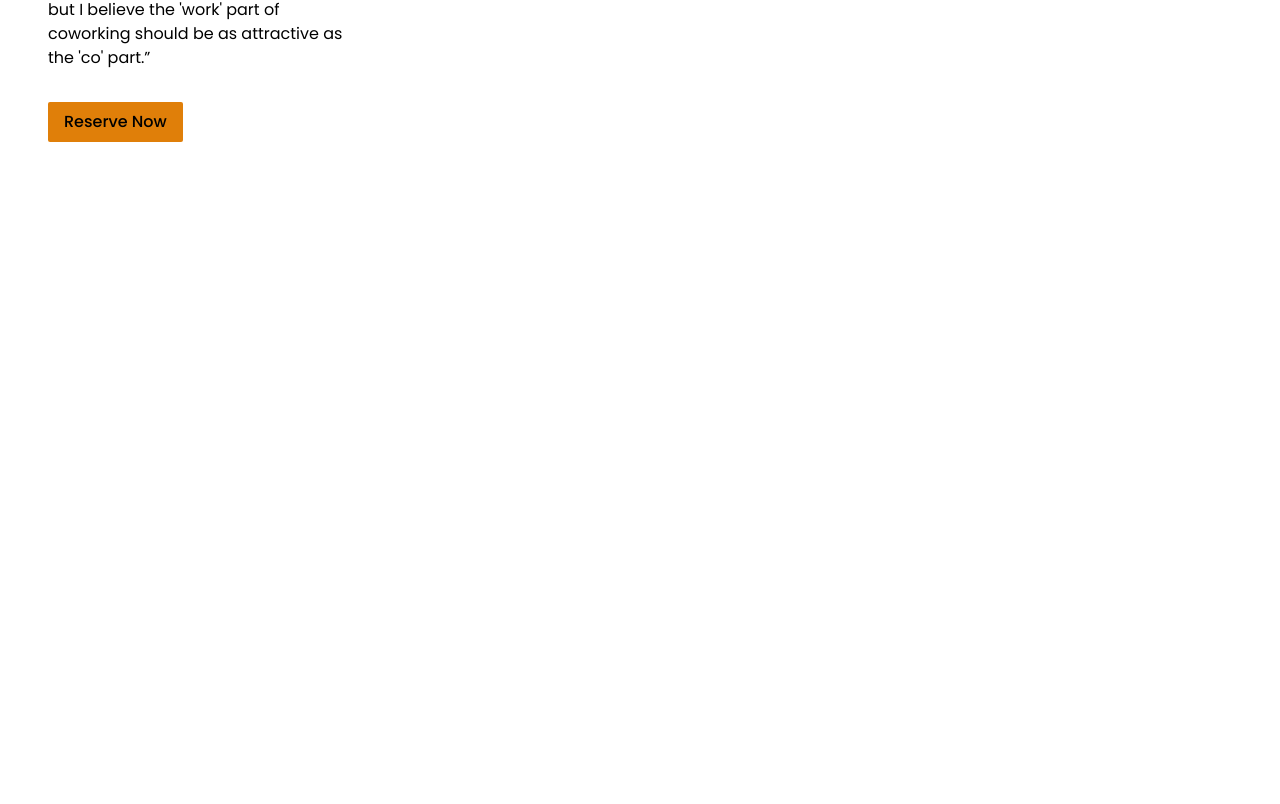
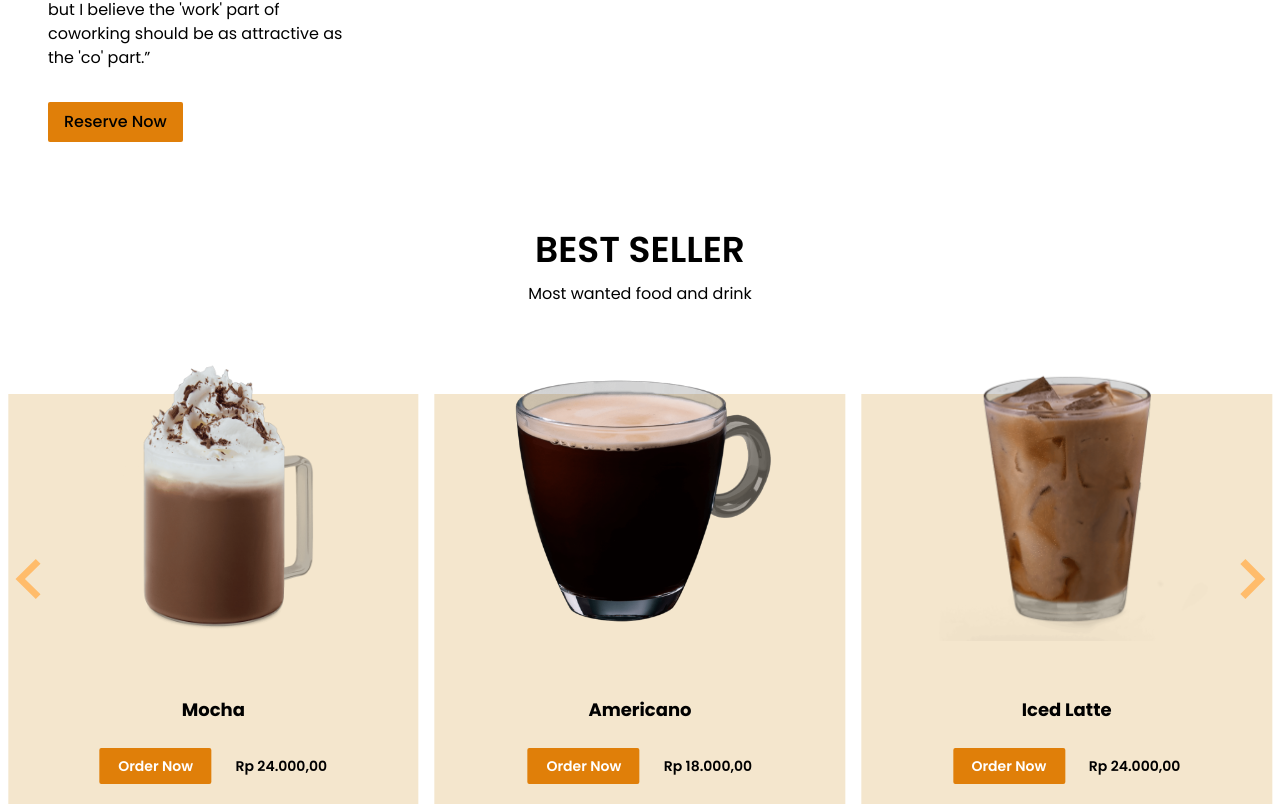
Before and after one commit to hadhaz/golat-cafe, a Next.js app: page / in a window 1280 px wide. Shown: the part 463-1267 px from the top of the page. Before the commit the page ends 800 px from the top, so only its background shows below. Built offline with nearby package versions, Linux system fonts and the light colour scheme.

Commit message:
add catalouge page

```diff
--- a/components/card/MenuCard.jsx
+++ b/components/card/MenuCard.jsx
@@ -16,7 +16,7 @@ export default function MenuCard({ item }) {
           {item.name}
         </h1>
         <div className='flex gap-6 text-sm justify-center mt-4'>
-          <button className='bg-mangoTango w-28 font-semibold py-2 rounded-sm'>
+          <button className='bg-mangoTango hover:bg-mango text-white w-28 font-semibold py-2 rounded-sm'>
             Order Now
           </button>
           <div className='text-black flex items-center justify-center font-semibold'>
--- a/components/carousel/Carousel.jsx
+++ b/components/carousel/Carousel.jsx
@@ -3,7 +3,7 @@ import { useKeenSlider } from "keen-slider/react";
 import { useState } from "react";
 import MenuCard from "../card/MenuCard";
 
-export default function Carousel({ items }) {
+export default function Carousel({ items, type }) {
   const [loaded, setLoaded] = useState(false);
   const [currentSlide, setCurrentSlide] = useState(0);
   const [sliderRef, instanceRef] = useKeenSlider(
@@ -55,11 +55,18 @@ export default function Carousel({ items }) {
   return (
     <div
       ref={sliderRef}
-      className='keen-slider max-w-[75%] mx-auto text-2xl text-black'
+      className='keen-slider max-w-7xl w-3/4 mx-auto text-2xl text-black'
     >
-      {items.map((item, index) => {
-        return <MenuCard item={item} key={index} />;
-      })}
+      {type !== "all" &&
+        items.map((item, index) => {
+          if (item.category === type)
+            return <MenuCard item={item} key={index} />;
+        })}
+      {type == "all" &&
+        items.map((item, index) => {
+          if (item.bestSeller) return <MenuCard item={item} key={index} />;
+        })}
+
       {loaded && instanceRef.current && (
         <>
           <>
--- a/components/catalogue/BestSeller.jsx
+++ b/components/catalogue/BestSeller.jsx
@@ -1,33 +1,16 @@
-import CatalogueTemplate from "./template/CatalougeTemplate";
-import Image from "next/image";
-
-const setting = {
-  className: "flex border min-h-[200px]",
-  touchThreshold: 30,
-  centerMode: true,
-  infinite: true,
-  slidesToShow: 1,
-  speed: 500,
-};
+import Carousel from "../carousel/Carousel";
+import items from "../../data/product.json"
 
 export default function BestSeller() {
-  //   const data = {
-  //     title: "Best Seller",
-  //     description: "These are our beloved best seller product",
-  //     items: [
-  //       { title: "Americano" },
-  //       { title: "Americano" },
-  //       { title: "Americano" },
-  //       { title: "Expresso" },
-  //       { title: "Robusto" },
-  //     ],
-  //   };
-  //   return <CatalogueTemplate data={data} />;
-
   return (
-    <div className='flex flex-col items-center col-span-5 min-w-full'>
-      <h1 className='text-center text-4xl font-bold'>Best Seller</h1>
-      <p>These are our beloved best seller product</p>
-    </div>
+    <section>
+      <h1 className='text-2xl lg:text-3xl xl:text-4xl font-semibold text-center mt-16 mb-2 xl:mb-3'>
+        BEST SELLER
+      </h1>
+      <p className='text-center mb-12 text-sm xl:text-base'>
+        Most wanted food and drink
+      </p>
+      <Carousel items={items} type='coffee' />
+    </section>
   );
 }
--- a/components/header/Navbar.jsx
+++ b/components/header/Navbar.jsx
@@ -3,12 +3,19 @@ import Image from "next/image";
 
 const Navbar = () => {
   return (
-    <header className="mx-auto max-w-7xl flex justify-between items-center px-10 py-4">
+    <header className='mx-auto max-w-7xl flex justify-between items-center px-10 py-4'>
       <h1>
-        <Image alt="logo galat cafe" src='/logo.svg' width={100} height={50}/>
+        <Link href='/'>
+          <Image
+            alt='logo galat cafe'
+            src='/logo.svg'
+            width={100}
+            height={50}
+          />
+        </Link>
       </h1>
       <nav>
-        <ul className="justify-center flex gap-6 text-sm">
+        <ul className='justify-center flex gap-6 text-sm'>
           <Link href='/store'>
             <li>Find Store</li>
           </Link>
@@ -23,7 +30,7 @@ const Navbar = () => {
           </Link>
         </ul>
       </nav>
-      <div className="flex gap-2">
+      <div className='flex gap-2'>
         <button>Login</button>
         <div>|</div>
         <button>Register</button>
--- a/components/main/Main.jsx
+++ b/components/main/Main.jsx
@@ -7,6 +7,8 @@ import Catalogue from "../catalogue/Catalouge";
 
 export default function Main() {
   return (
+    <>
+      <CoffeeOverlay />
       <div className='max-w-7xl w-screen overflow-hidden mx-auto grid grid-cols-5'>
         <section className='col-span-2 flex flex-col gap-y-8 p-6 px-12'>
           <div className='hover:bg-[#848e57] duration-300 cursor-pointer flex gap-1 bg-[#585E3E] w-fit px-4 font-semibold py-2 rounded-md'>
@@ -17,8 +19,9 @@ export default function Main() {
             CODE, WORK & COFFEE
           </h1>
           <p className='w-[90%] lg:w-[75%] hover:scale-105 duration-300'>
-          “Coworking is all about community, but I believe the &apos;work&apos;
-          part of coworking should be as attractive as the &apos;co&apos; part.”
+            “Coworking is all about community, but I believe the
+            &apos;work&apos; part of coworking should be as attractive as the
+            &apos;co&apos; part.”
           </p>
           <Link href='/reserve'>
             <button className='bg-[#E07F09] hover:bg-[#e04609] duration-300 font-medium px-4 py-2 rounded-sm'>
@@ -26,8 +29,8 @@ export default function Main() {
             </button>
           </Link>
         </section>
+
         <div className='relative h-fit col-span-3 mb-24'>
-        <CoffeeOverlay />
           <Floating />
           <motion.div
             initial={{ opacity: 0 }}
@@ -57,5 +60,6 @@ export default function Main() {
           </motion.div>
         </div>
       </div>
+    </>
   );
 }
--- a/components/main/Overlay.jsx
+++ b/components/main/Overlay.jsx
@@ -1,6 +1,6 @@
-export default function CoffeeOverlay() {
+export default function CoffeeOverlay({top}) {
   return (
-    <div className='absolute text-7xl lg:text-8xl right-12 text-[rgba(255,255,255,.06)] font-semibold'>
+    <div style={{top: top}} className={`fixed text-7xl lg:text-8xl right-12 text-[rgba(255,255,255,.06)] font-semibold`}>
       <h3>COFFEE</h3>
       <h3>COFFEE</h3>
       <h3>COFFEE</h3>
--- a/data/product.json
+++ b/data/product.json
@@ -1 +1,86 @@
-[{"name":"Cappucino","price":22000,"img":"\/product\/c-cappucino.png","category":"coffee","bestSeller":true},{"name":"Mocha","price":24000,"img":"\/product\/c-mocha.png","category":"coffee","bestSeller":true},{"name":"Americano","price":18000,"img":"\/product\/c-americano.png","category":"coffee","bestSeller":true},{"name":"Fried Rice","price":27000,"img":"\/product\/fried-rice.png","category":"food","bestSeller":false},{"name":"Fried Noodle","price":20000,"img":"\/product\/fried-noodle.png","category":"food","bestSeller":false},{"name":"Chicken Katsu","price":18000,"img":"\/product\/chicken-katsu.png","category":"food","bestSeller":false},{"name":"Iced Latte","price":24000,"img":"\/product\/Iced-Latte.png","category":"coffee","bestSeller":false},{"name":"Iced Caramel Macchiato","price":30000,"img":"\/product\/Iced-Caramel-Macchiato.png","category":"coffee","bestSeller":false},{"name":"Sparkling Espresso with Mint","price":14000,"img":"\/product\/Sparkling-Espresso-With-Mint.png","category":"coffee","bestSeller":false},{"name":"Hot Chocolate","price":28000,"img":"\/product\/hot-chocolate.png","category":"non-coffee","bestSeller":false},{"name":"Steamed Apple Juice","price":26000,"img":"\/product\/steamed-apple-juice.png","category":"non-coffee","bestSeller":false},{"name":"Matcha Tea Latte","price":26000,"img":"\/product\/matcha-tea-latte.png","category":"non-coffee","bestSeller":false}]
+[
+  {
+    "name": "Cappucino",
+    "price": 22000,
+    "img": "/product/c-cappucino.png",
+    "category": "coffee",
+    "bestSeller": true
+  },
+  {
+    "name": "Mocha",
+    "price": 24000,
+    "img": "/product/c-mocha.png",
+    "category": "coffee",
+    "bestSeller": true
+  },
+  {
+    "name": "Americano",
+    "price": 18000,
+    "img": "/product/c-americano.png",
+    "category": "coffee",
+    "bestSeller": true
+  },
+  {
+    "name": "Fried Rice",
+    "price": 27000,
+    "img": "/product/fried-rice.png",
+    "category": "food",
+    "bestSeller": false
+  },
+  {
+    "name": "Fried Noodle",
+    "price": 20000,
+    "img": "/product/fried-noodle.png",
+    "category": "food",
+    "bestSeller": false
+  },
+  {
+    "name": "Chicken Katsu",
+    "price": 18000,
+    "img": "/product/chicken-katsu.png",
+    "category": "food",
+    "bestSeller": false
+  },
+  {
+    "name": "Iced Latte",
+    "price": 24000,
+    "img": "/product/Iced-Latte.png",
+    "category": "coffee",
+    "bestSeller": false
+  },
+  {
+    "name": "Iced Caramel Macchiato",
+    "price": 30000,
+    "img": "/product/Iced-Caramel-Macchiato.png",
+    "category": "coffee",
+    "bestSeller": false
+  },
+  {
+    "name": "Sparkling Espresso with Mint",
+    "price": 14000,
+    "img": "/product/Sparkling-Espresso-With-Mint.png",
+    "category": "coffee",
+    "bestSeller": false
+  },
+  {
+    "name": "Hot Chocolate",
+    "price": 28000,
+    "img": "/product/hot-chocolate.png",
+    "category": "non-coffee",
+    "bestSeller": false
+  },
+  {
+    "name": "Steamed Apple Juice",
+    "price": 26000,
+    "img": "/product/steamed-apple-juice.png",
+    "category": "non-coffee",
+    "bestSeller": false
+  },
+  {
+    "name": "Matcha Tea Latte",
+    "price": 26000,
+    "img": "/product/matcha-tea-latte.png",
+    "category": "non-coffee",
+    "bestSeller": false
+  }
+]
--- a/pages/index.js
+++ b/pages/index.js
@@ -1,6 +1,8 @@
 import Head from "next/head";
+import BestSeller from "../components/catalogue/BestSeller";
 import Navbar from "../components/header/Navbar";
 import Main from "../components/main/Main";
+import items from "../data/product.json"
 
 export default function Home() {
   return (
@@ -15,6 +17,7 @@ export default function Home() {
       </Head>
       <Navbar />
       <Main />
+      <BestSeller/>
     </>
   );
 }
--- a/pages/menu.js
+++ b/pages/menu.js
@@ -1,19 +1,16 @@
 import Carousel from "../components/carousel/Carousel";
-
-const items = [{}, {}, {}, {}];
+import items from "../data/product.json";
+import Navbar from "../components/header/Navbar";
+import BestSeller from "../components/catalogue/BestSeller";
+import CoffeeOverlay from "../components/main/Overlay";
 
 export default function Menu() {
   return (
+    <>
+      <CoffeeOverlay top={'100px'}/>
+      <Navbar />
       <main className='flex flex-col gap-28'>
-      <section>
-        <h1 className='text-2xl lg:text-3xl xl:text-4xl font-semibold text-center mt-16 mb-2 xl:mb-3'>
-          BEST SELLER
-        </h1>
-        <p className='text-center mb-12 text-sm xl:text-base'>
-          Most wanted food and drink
-        </p>
-        <Carousel items={items} />
-      </section>
+        <BestSeller />
         <section className=''>
           <h1 className='text-2xl lg:text-3xl xl:text-4xl font-semibold text-center mt-16 mb-2 xl:mb-3'>
             Coffee
@@ -21,7 +18,7 @@ export default function Menu() {
           <p className='text-center mb-12 text-sm xl:text-base'>
             Most wanted food and drink
           </p>
-        <Carousel items={items} />
+          <Carousel items={items} type='coffee' />
         </section>
         <section>
           <h1 className='text-2xl lg:text-3xl xl:text-4xl font-semibold text-center mt-16 mb-2 xl:mb-3'>
@@ -30,7 +27,7 @@ export default function Menu() {
           <p className='text-center mb-12 text-sm xl:text-base'>
             Most wanted food and drink
           </p>
-        <Carousel items={items} />
+          <Carousel items={items} type='non-coffee' />
         </section>
         <section className=''>
           <h1 className='text-2xl lg:text-3xl xl:text-4xl font-semibold text-center mt-16 mb-2 xl:mb-3'>
@@ -39,8 +36,9 @@ export default function Menu() {
           <p className='text-center mb-12 text-sm xl:text-base'>
             Most wanted food and drink
           </p>
-        <Carousel items={items} />
+          <Carousel items={items} type='food' />
         </section>
       </main>
+    </>
   );
 }
```
Lines whose indentation alone changed are shown as unchanged.
